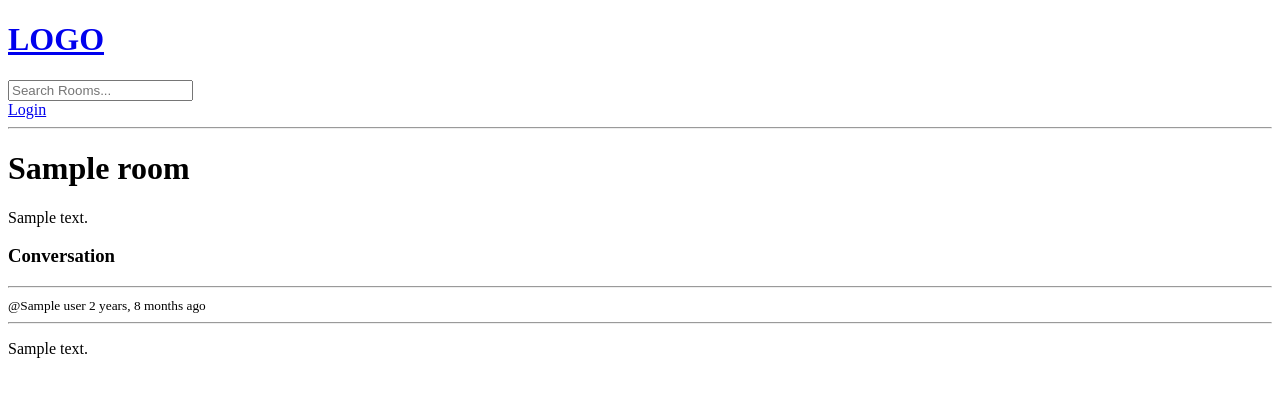
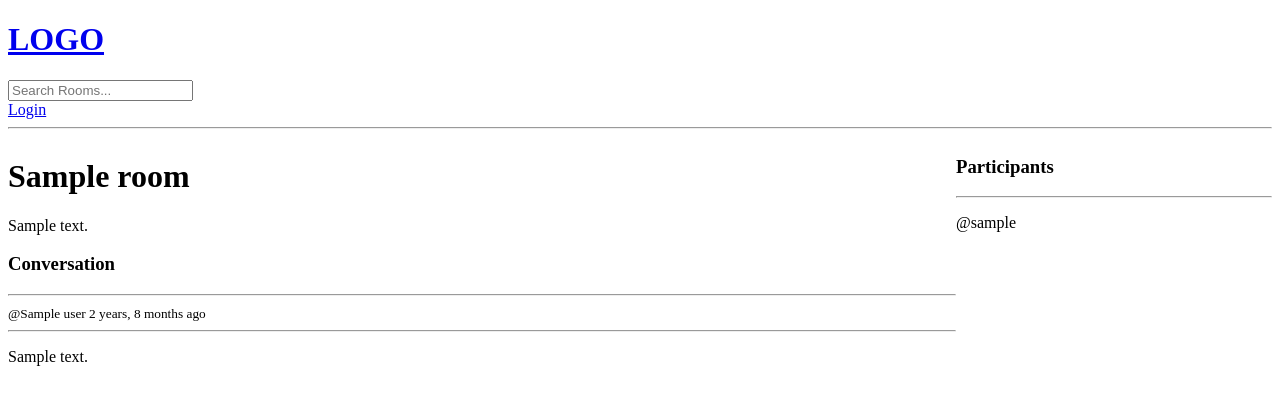
Before and after one commit to vishwasluhana/StudyBud, a Django app: template base/templates/base/room.html in a window 1280 px wide. Shown: the top 405 px of the page. Run offline with Django 4.2, Linux system fonts and the light colour scheme; the template is opened without the code that fills it: most values are stand-ins (such as "Sample title", 1, 10 or a date in 2020).

Commit message:
add participants tab in room.html

```diff
--- a/base/templates/base/room.html
+++ b/base/templates/base/room.html
@@ -2,6 +2,16 @@
 
 {% block content %}
 
+<style>
+    .room-container {
+        display: grid;
+        grid-template-columns: 3fr 1fr;
+    }
+</style>
+
+<div class="room-container">
+
+    <div>
         <h1>{{room.name}}</h1>
 
         <p>{{room.description}}</p>
@@ -12,6 +22,9 @@
 
             {% for message in room_messages %}
             <div>
+                {% if request.user == message.user %}
+                <a href="{% url 'delete-message' message.id %}">Delete</a>
+                {% endif %}
                 <small>@{{message.user}} {{message.created|timesince}} ago</small>
                 <hr>
                 <p>{{message.body}}</p>
@@ -28,5 +41,18 @@
             </form>
         </div>
         {% endif %}
+    </div>
+
+    <div>
+        <h3>Participants</h3>
+        <hr>
+
+        {% for user in participants %}
+        <div>
+            <p>@{{user.username}}</p>
+        </div>
+        {% endfor %}
+    </div>
+</div>
 
 {% endblock %}
```
Lines whose indentation alone changed are shown as unchanged.
